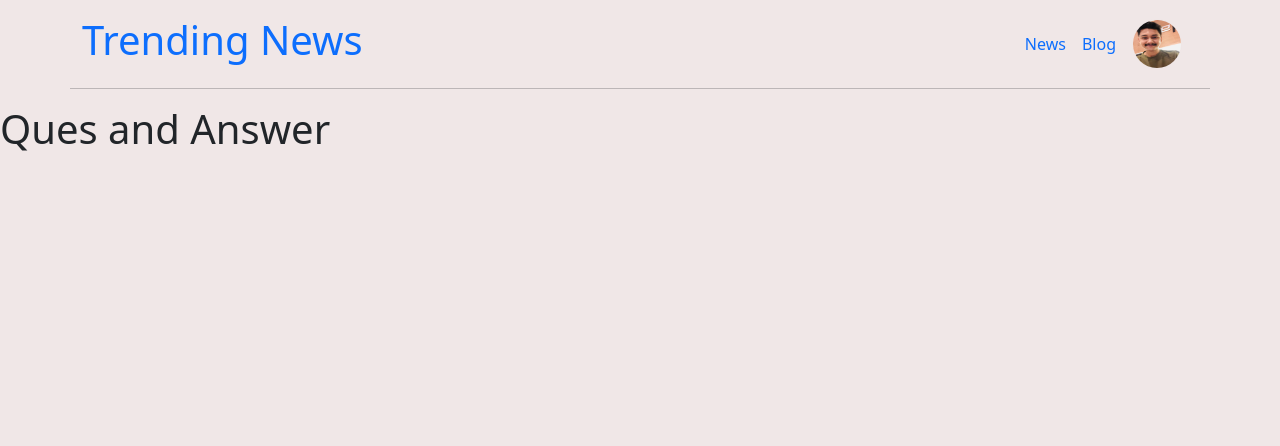
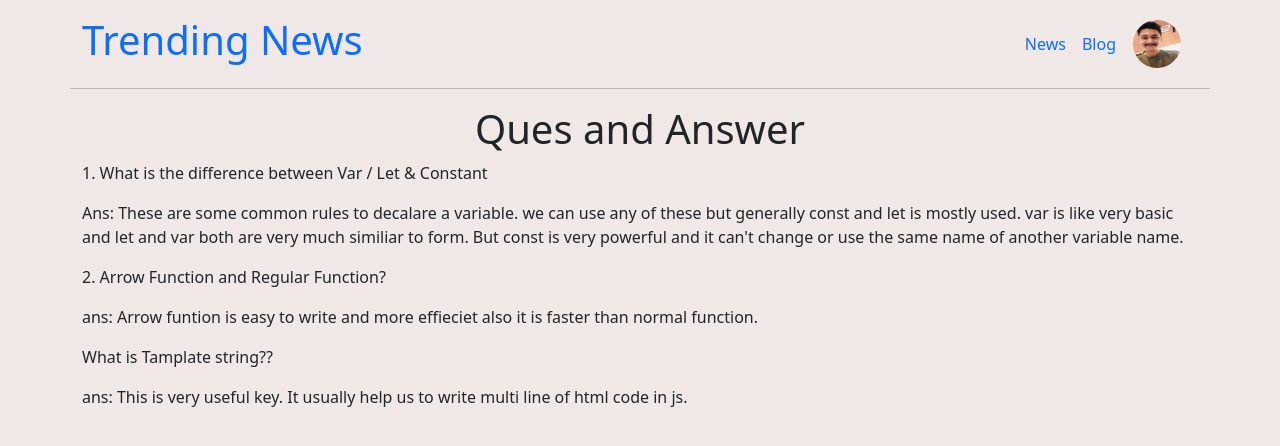
Before and after one commit to Intejar/Trendy-News-js, a plain HTML site: page blog.html in a window 1280 px wide. Drawn offline with nearby package versions, Linux system fonts and the light colour scheme; no server answers.

Commit message:
blog added

```diff
--- a/blog.html
+++ b/blog.html
@@ -36,8 +36,16 @@
     </header>
     <!-- header end -->
     <!-- main start  -->
-    <main>
-        <h1>Ques and Answer</h1>
+    <main class="container">
+        <h1 class="text-center">Ques and Answer</h1>
+        <p>1. What is the difference between Var / Let & Constant</p>
+        <p>Ans:  These are some common rules to decalare a variable. we can use any of these but generally const and let is mostly used.
+            var is like very basic and let and var both are very much similiar to form. But const is very powerful and it can't change or use the same name of another variable name.
+        </p>
+        <p>2. Arrow Function and Regular Function?</p>
+        <p>ans: Arrow funtion is easy to write and more effieciet also it is faster than normal function.</p>
+        <p>What is Tamplate string??</p>
+        <p>ans: This is very useful key. It usually help us to write multi line of html code in js.</p>
     </main>
 
     <!-- main end  -->
```
